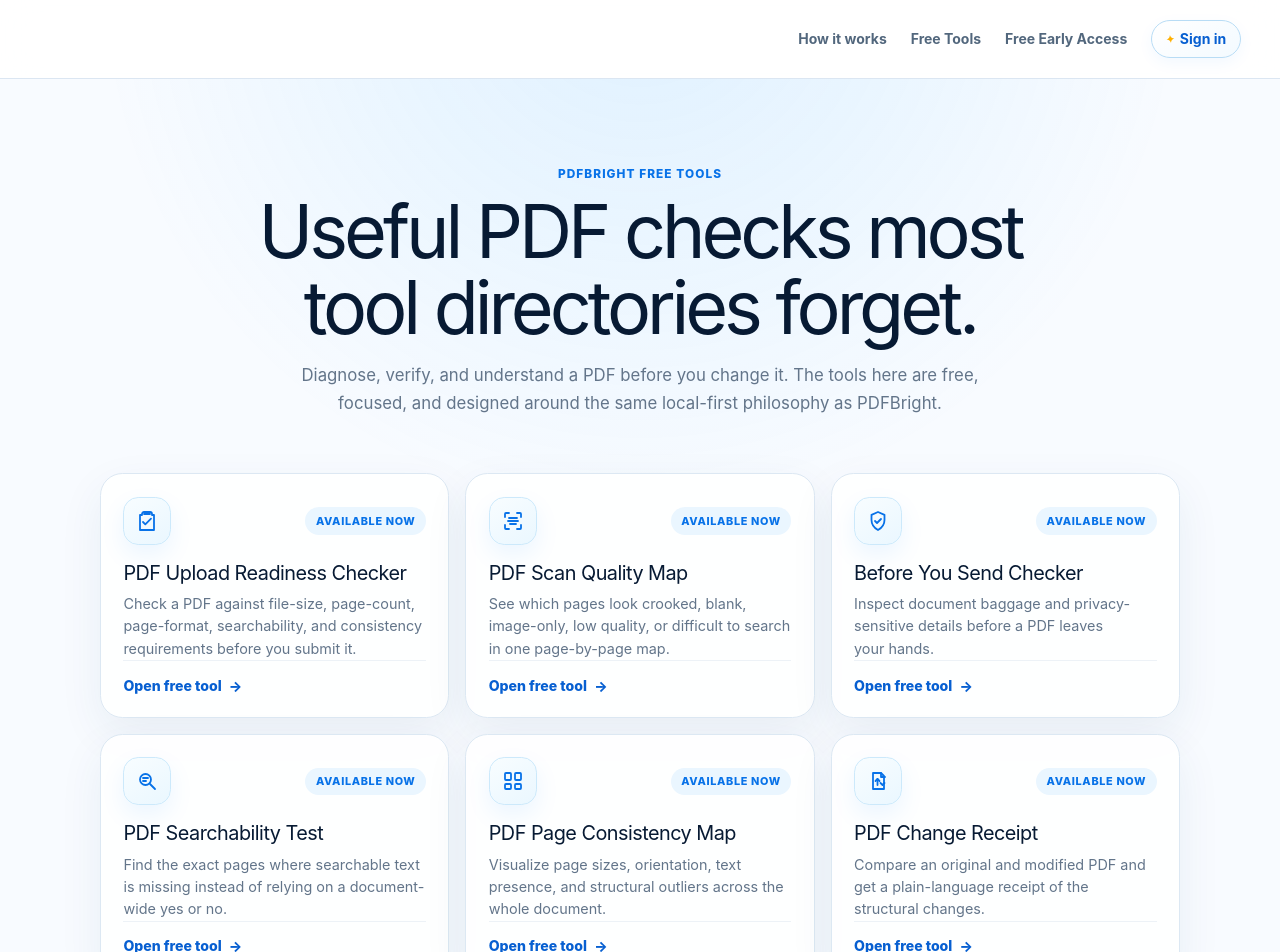
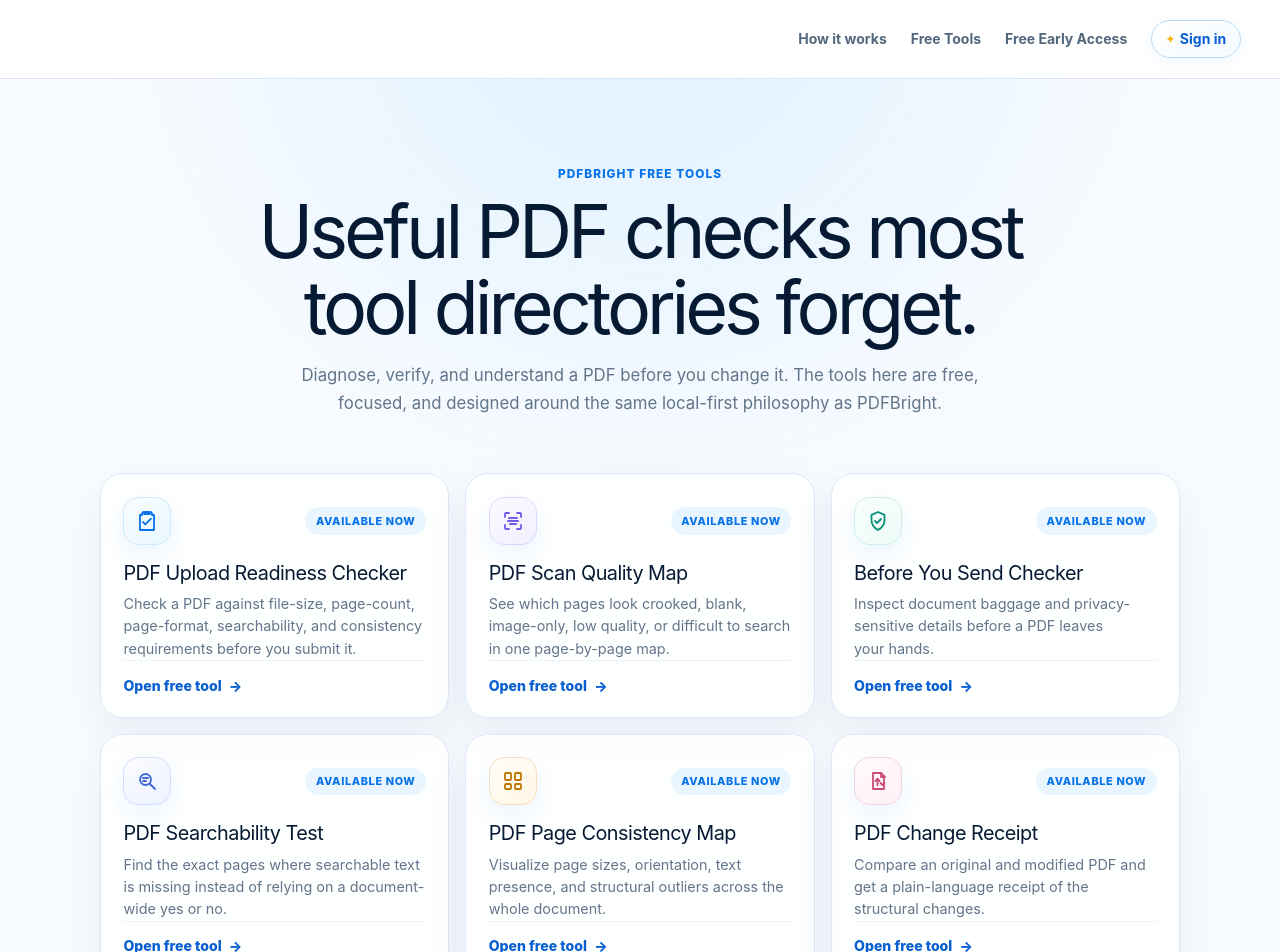
Before and after one commit to Rouane12/pdfbright, a Next.js app: page /tools in a window 1280 px wide. Shown: the top 952 px of the page. Built offline with nearby package versions, Linux system fonts and the light colour scheme; no server answers.

Commit message:
Give Free Tool icons distinct visual accents

```diff
--- a/src/app/tools/tools-hub-polish.css
+++ b/src/app/tools/tools-hub-polish.css
@@ -53,9 +53,38 @@
   transition: transform 180ms ease, box-shadow 180ms ease, border-color 180ms ease;
 }
 
+.tool-card__icon--scan {
+  color: #6d5ce8;
+  border-color: #ddd7ff;
+  background: linear-gradient(145deg, #fbfaff, #f1efff);
+}
+
+.tool-card__icon--send {
+  color: #0c8f7a;
+  border-color: #cceee6;
+  background: linear-gradient(145deg, #f9fffd, #ebfaf6);
+}
+
+.tool-card__icon--search {
+  color: #3e67d8;
+  border-color: #d3defd;
+  background: linear-gradient(145deg, #fbfcff, #edf2ff);
+}
+
+.tool-card__icon--consistency {
+  color: #bd7600;
+  border-color: #f3dfb8;
+  background: linear-gradient(145deg, #fffdf9, #fff6e6);
+}
+
+.tool-card__icon--changes {
+  color: #c84d75;
+  border-color: #f2d4df;
+  background: linear-gradient(145deg, #fffafb, #fff0f5);
+}
+
 .tool-card--live:hover .tool-card__icon {
   transform: translateY(-2px) scale(1.03);
-  border-color: #9bdcff;
   box-shadow: 0 14px 28px rgba(11, 124, 255, 0.14);
 }
 
```
